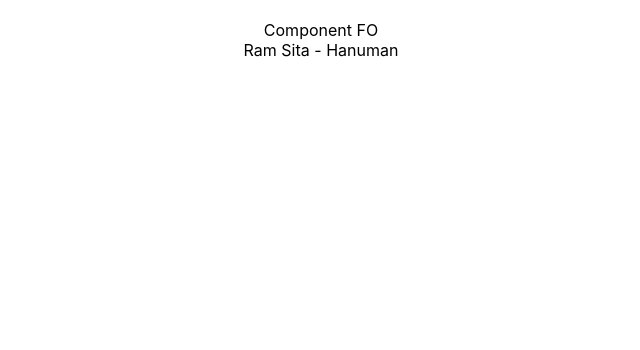
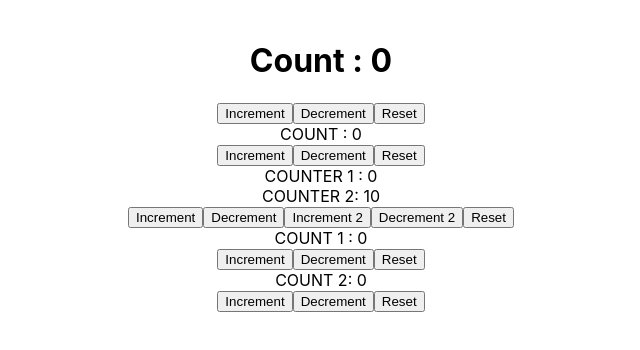
Before and after one commit to Radhika243/simple-app-react, a React (Create React App) app in the folder my-app/: page / in a window 1280 px wide. Shown: the top 350 px of the page, without its empty margins (319-959 px from the left). Built offline with nearby package versions, Linux system fonts and the light colour scheme.

Commit message:
useReducer  hook

```diff
--- a/my-app/src/App.js
+++ b/my-app/src/App.js
@@ -49,12 +49,15 @@ import DataFetching from './hooks/DataFetching';
 import DataFetchingOnButtonClick from './hooks/DataFetchingOnButtonClick';
 import React from 'react';
 import ComponentCO from './hooks/ComponentCO';
+import Counter2 from './hooks/UseReducerHook/Counter2';
+import Counter3 from './hooks/UseReducerHook/Counter3';
+import Counter4 from './hooks/UseReducerHook/Counter4';
+import Counter5 from './hooks/UseReducerHook/Counter5';
+
 // import MemoComp from './components/MemoComp';
 
 export const UserContext1 = React.createContext()
 export const Channelcontext1 = React.createContext()
-
-
 
 function App() {
   return (
@@ -138,14 +141,18 @@ function App() {
         <DataFetchingOnButtonClick/> */}
 
         <br />
-        <UserContext1.Provider value={'Ram Sita'}>
+        {/* <UserContext1.Provider value={'Ram Sita'}>
           <Channelcontext1.Provider value={'Hanuman'}>
           <ComponentCO />
           </Channelcontext1.Provider>
-        </UserContext1.Provider>
+        </UserContext1.Provider> */}
 
+        <Counter2/>
+        <Counter3/>
+        <Counter4/>
+        <Counter5/>
 
-    </div>
+       </div>
   );
 }
 
--- /dev/null
+++ b/my-app/src/hooks/UseReducerHook/Counter2.js
@@ -0,0 +1,17 @@
+import React,{useState} from 'react';
+
+function Counter2() {
+    let initialCount = 0;
+    const [count,setCount] = useState(initialCount)
+
+    return (
+        <>
+            <h1>Count : {count}</h1>
+            <button onClick={() => setCount(prevState => prevState + 1)}>Increment</button>
+            <button onClick={() => setCount(prevState => prevState-1)}>Decrement</button>
+            <button onClick={() => setCount(initialCount)}>Reset</button>
+        </>
+    )
+}
+
+export default Counter2;
--- /dev/null
+++ b/my-app/src/hooks/UseReducerHook/Counter3.js
@@ -0,0 +1,40 @@
+import React,{useReducer} from 'react'
+
+
+const initialState = 0;
+//2nd step
+//action ---> instruction to reducer function, based on the action specified the reducer function performs necessary state transactions
+const reducer = (currentState,action) =>{
+    //return newState
+    switch(action){
+        case 'increment':
+            return currentState + 1;
+            break;
+        case 'decrement':
+            return currentState - 1;
+            break;
+        case 'reset':
+            return initialState;
+            break;
+        default:
+            return currentState
+    }
+
+}
+function Counter3() {
+
+
+    //value --> to display in JSX and we need the way to use reducer function in JSX
+    const [count,dispatch] =  useReducer(reducer,initialState) //2nd step
+    //below is 3rd step
+    return (
+        <>
+            <div>COUNT : {count}</div>
+            <button onClick={() => dispatch('increment')}>Increment</button>
+            <button onClick={() => dispatch('decrement')}>Decrement</button>
+            <button onClick={() => dispatch('reset')}>Reset</button>
+        </>
+    )
+}
+
+export default Counter3;
--- /dev/null
+++ b/my-app/src/hooks/UseReducerHook/Counter4.js
@@ -0,0 +1,52 @@
+import React,{useReducer} from 'react'
+/// These are the changes for REDUX users
+
+const initialState = {
+    firstCounter : 0,
+    secondCounter : 10
+}
+//2nd step
+//action ---> instruction to reducer function, based on the action specified the reducer function performs necessary state transactions
+const reducer = (currentState,action) =>{
+    //return newState
+    switch(action.type){
+        case 'increment':
+            return {...currentState,firstCounter : currentState.firstCounter + action.value}
+            break;
+        case 'decrement':
+            return {...currentState,firstCounter : currentState.firstCounter - action.value}
+            break;
+        case 'increment2':
+            return {...currentState,secondCounter : currentState.secondCounter + action.value}
+            break;
+        case 'decrement2':
+            return {...currentState,secondCounter : currentState.secondCounter - action.value}
+            break;
+        case 'reset':
+            return initialState
+            break;
+        default:
+            return currentState
+    }
+
+}
+function Counter4() {
+
+
+    //value --> to display in JSX and we need the way to use reducer function in JSX
+    const [count,dispatch] =  useReducer(reducer,initialState) //2nd step
+    //below is 3rd step
+    return (
+        <>
+            <div>COUNTER 1 : {count.firstCounter}</div>
+            <div>COUNTER 2: {count.secondCounter}</div>
+            <button onClick={() => dispatch({type :'increment',value : 5})}>Increment</button>
+            <button onClick={() => dispatch({type :'decrement',value : 5})}>Decrement</button>
+            <button onClick={() => dispatch({type :'increment2',value : 5})}>Increment 2</button>
+            <button onClick={() => dispatch({type :'decrement2',value : 5})}>Decrement 2</button>
+            <button onClick={() => dispatch({type :'reset',value : 1})}>Reset</button>
+        </>
+    )
+}
+
+export default Counter4;
--- /dev/null
+++ b/my-app/src/hooks/UseReducerHook/Counter5.js
@@ -0,0 +1,47 @@
+import React,{useReducer} from 'react'
+//Local state management
+
+const initialState = 0;
+//2nd step
+//action ---> instruction to reducer function, based on the action specified the reducer function performs necessary state transactions
+const reducer = (currentState,action) =>{
+    //return newState
+    switch(action){
+        case 'increment':
+            return currentState + 1;
+            break;
+        case 'decrement':
+            return currentState - 1;
+            break;
+        case 'reset':
+            return initialState;
+            break;
+        default:
+            return currentState
+    }
+
+}
+function Counter5() {
+
+
+    //value --> to display in JSX and we need the way to use reducer function in JSX
+    const [count,dispatch] =  useReducer(reducer,initialState) //2nd step
+    const [count2,dispatch2] = useReducer(reducer,initialState)
+    //below is 3rd step
+    return (
+        <>
+            <div>COUNT 1 : {count}</div>
+            <button onClick={() => dispatch('increment')}>Increment</button>
+            <button onClick={() => dispatch('decrement')}>Decrement</button>
+            <button onClick={() => dispatch('reset')}>Reset</button>
+            <div>
+            <div>COUNT 2: {count2}</div>
+            <button onClick={() => dispatch2('increment')}>Increment</button>
+            <button onClick={() => dispatch2('decrement')}>Decrement</button>
+            <button onClick={() => dispatch2('reset')}>Reset</button>
+            </div>
+        </>
+    )
+}
+
+export default Counter5;
```
